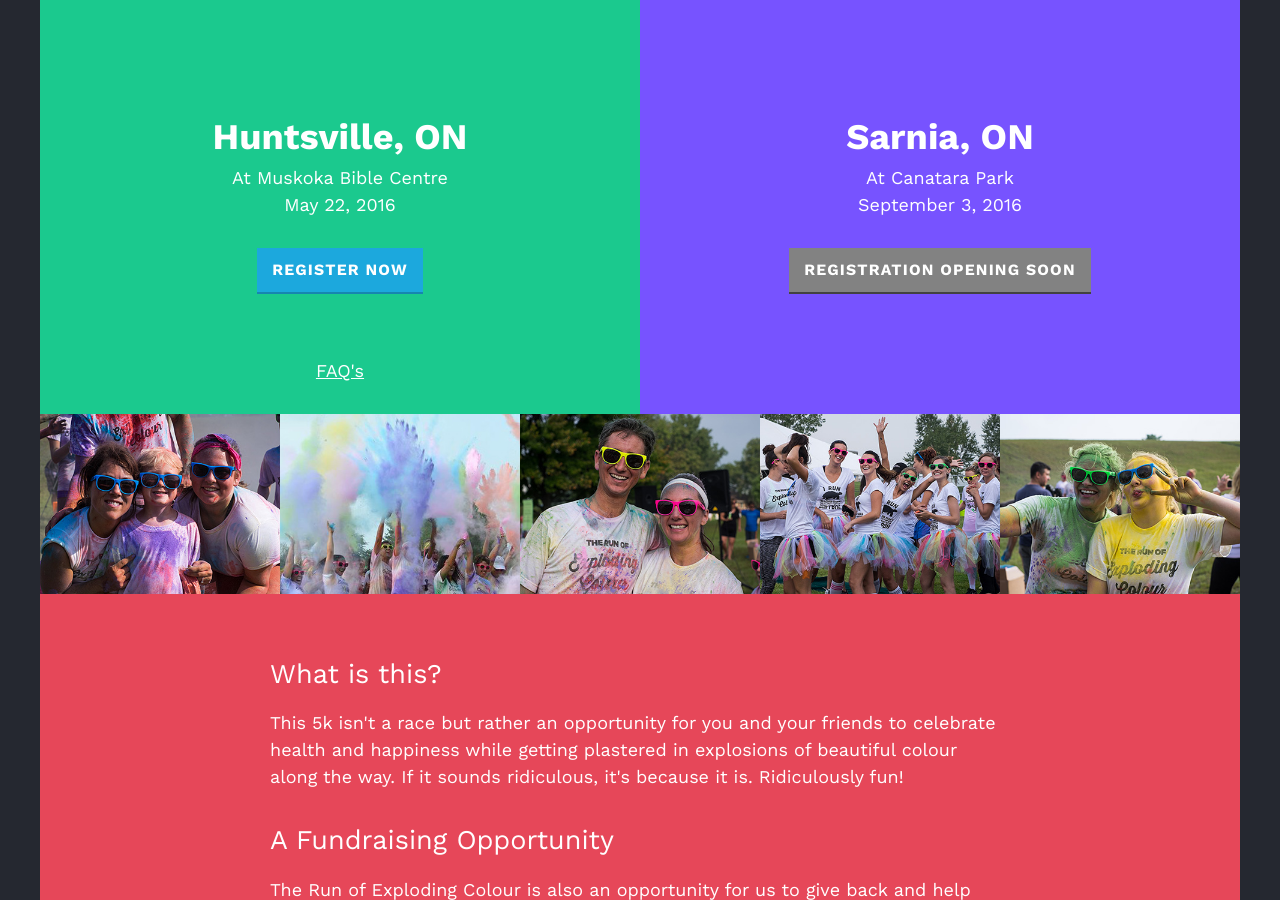
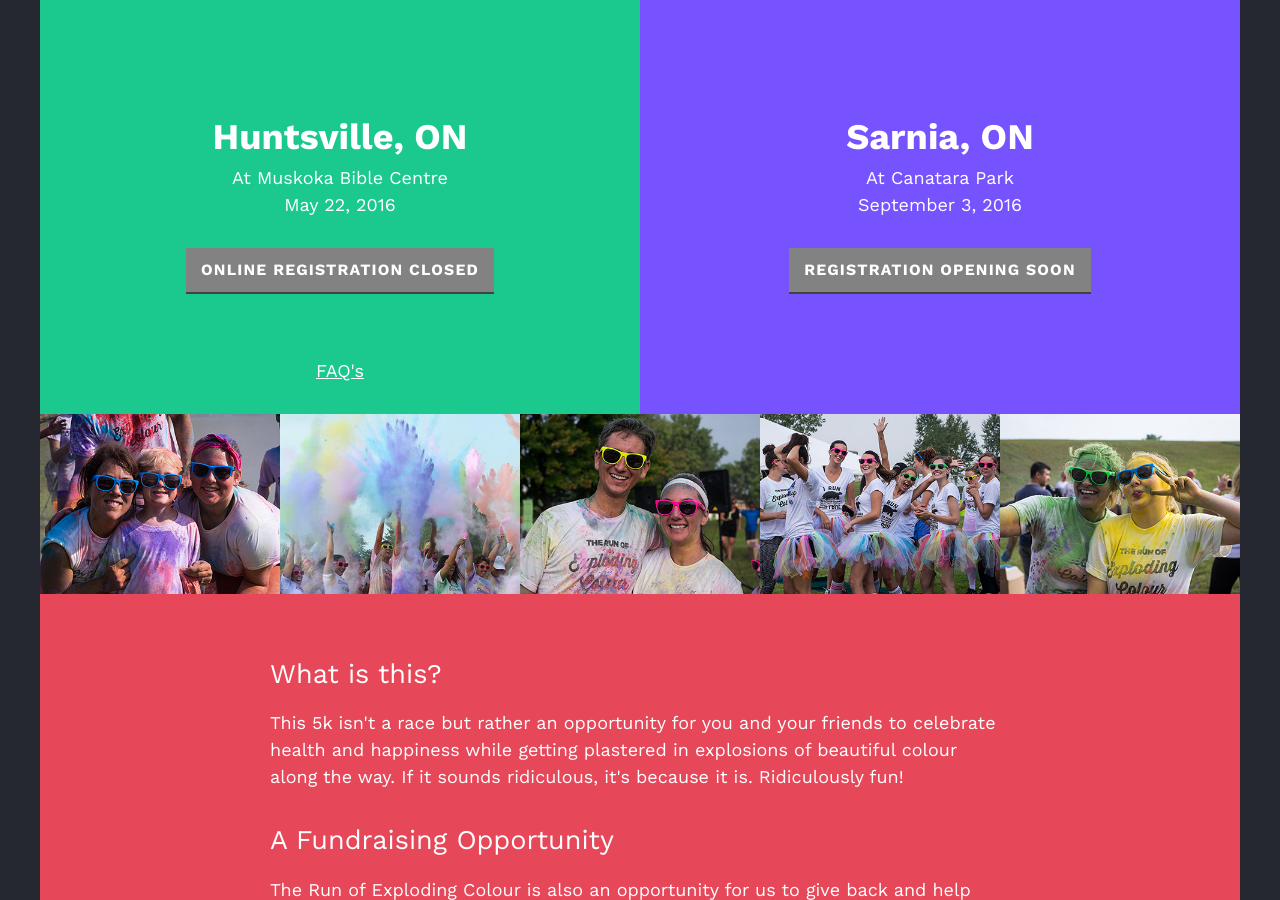
Before and after one commit to storyboardinc/exploding-colour, a Jekyll site: the page built from index.html, in a window 1280 px wide and 900 px high, scrolled down 703 px. Built offline with Jekyll 4.4.1, drawn with Linux system fonts in a browser that asks for light colours.

Commit message:
close online registration for mbc

```diff
--- a/_layouts/default.html
+++ b/_layouts/default.html
@@ -17,7 +17,7 @@
             <h3>Huntsville, ON</h3>
             <a href="https://goo.gl/maps/9SCNL4D516y" target="_blank">At Muskoka Bible Centre</a>
             <div class="date">May 22, 2016</div>
-            <a class="btn" href="https://register.explodingcolour.com/register">Register Now</a>
+            <div class="btn btn-soon" href="https://register.explodingcolour.com/register">Online Registration Closed</div>
             <div class="faq-link"><a href="#faq">FAQ's</a></div>
           </div>
         </div>
```
